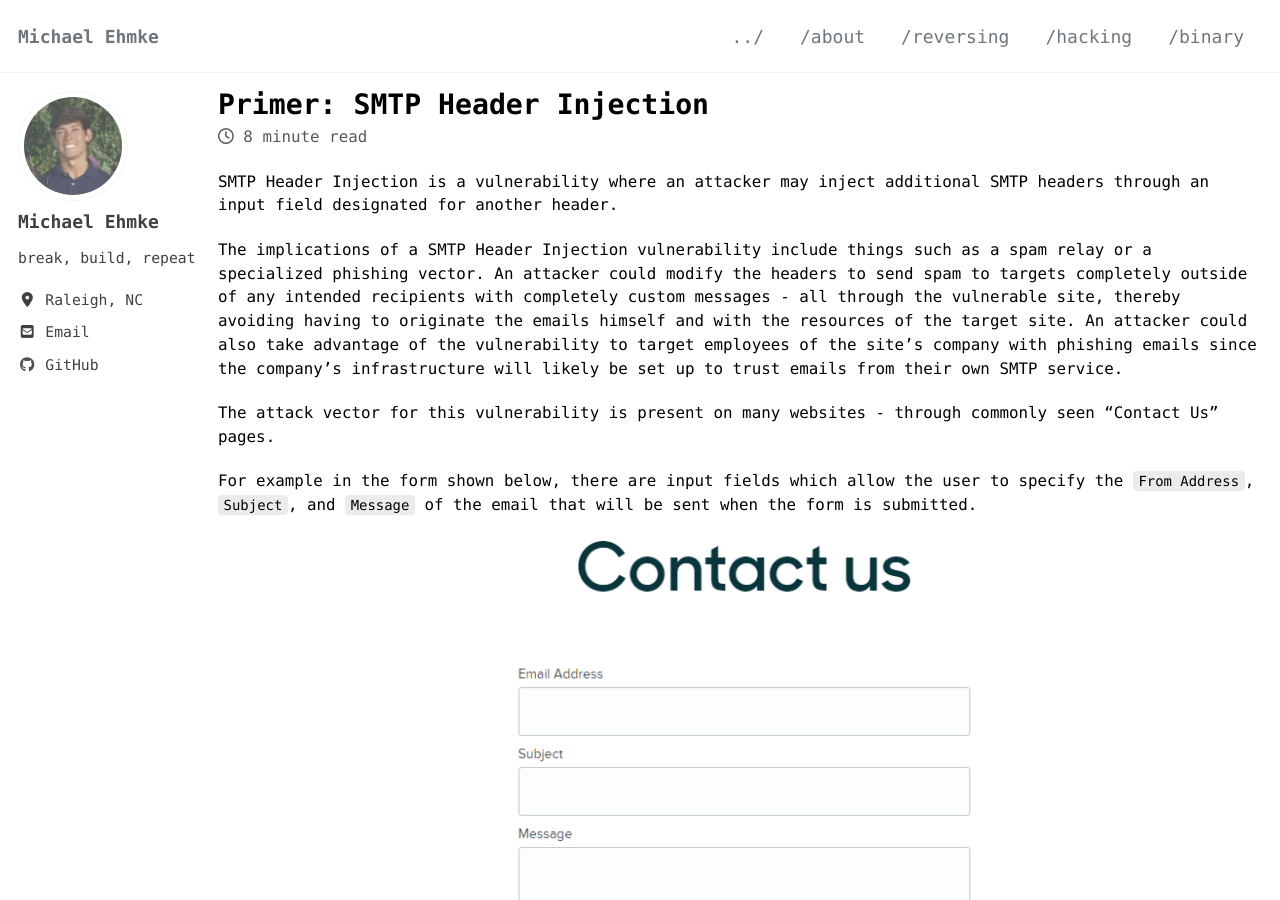
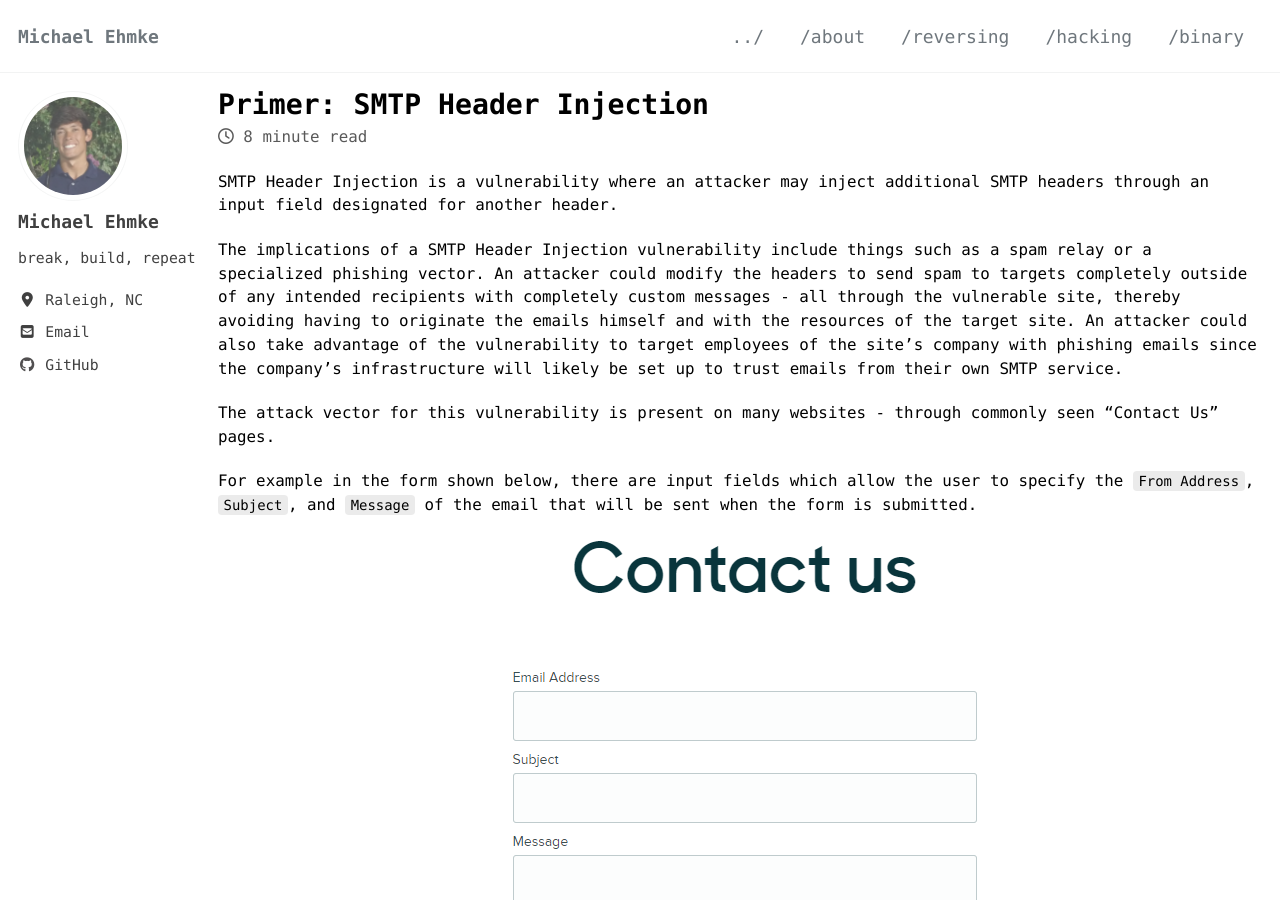
Before and after one commit to michaelehmke/michaelehmke.github.io, a Jekyll site: the page built from _posts/2019-07-24-smtp-header-injection.md, in a window 1280 px wide and 900 px high. Built offline with Jekyll 4.4.1, drawn with Linux system fonts in a browser that asks for light colours; cached includes are drawn as plain includes; nearby versions of some CDN libraries.

Commit message:
changed image width to auto for crisp text renders

```diff
--- a/_posts/2019-07-24-smtp-header-injection.md
+++ b/_posts/2019-07-24-smtp-header-injection.md
@@ -15,7 +15,7 @@ The attack vector for this vulnerability is present on many websites - through c
 
 For example in the form shown below, there are input fields which allow the user to specify the `From Address`, `Subject`, and `Message` of the email that will be sent when the form is submitted.
 
-<img src="{{ site.url }}{{ site.baseurl }}/images/contact_us_1.png" alt="Screenshot of Contact Us page" width="46%" style="min-width:430px">
+<img src="{{ site.url }}{{ site.baseurl }}/images/contact_us_1.png" alt="Screenshot of Contact Us page" width="auto" style="min-width:430px">
 
 The From and Subject fields will be inserted into the corresponding `FROM` and `SUBJECT` header fields of the email, while the `Message` will be included as the body. When the email client constructs the email to be sent with the data provided by the user, it will have a structure similar to the following:
 
```
